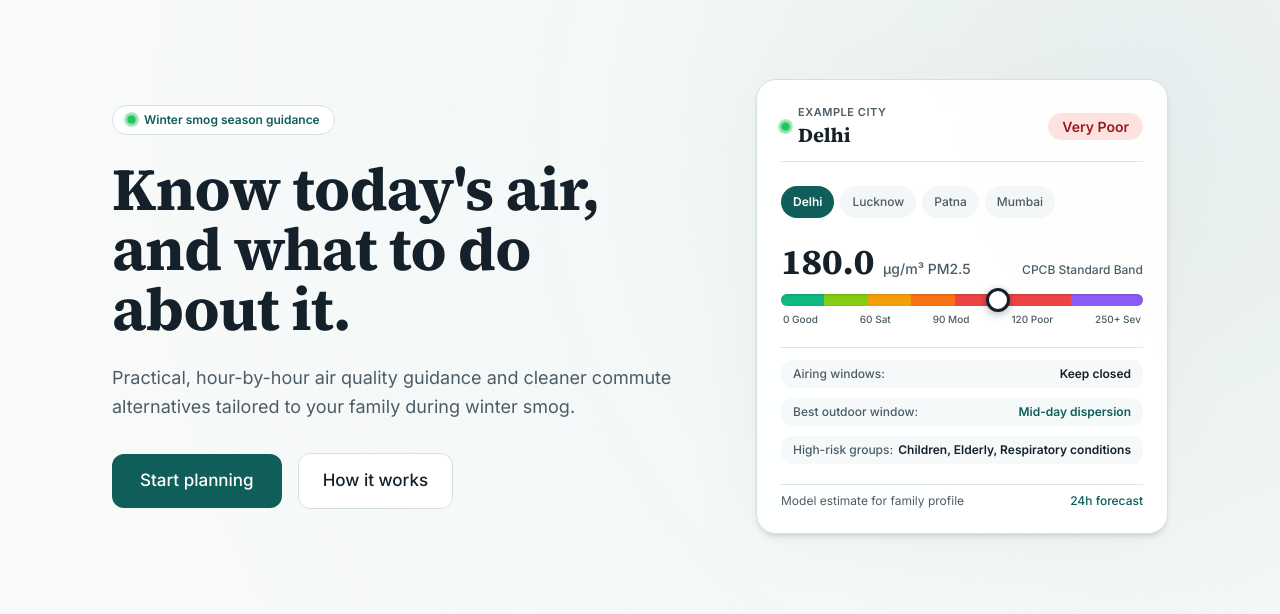
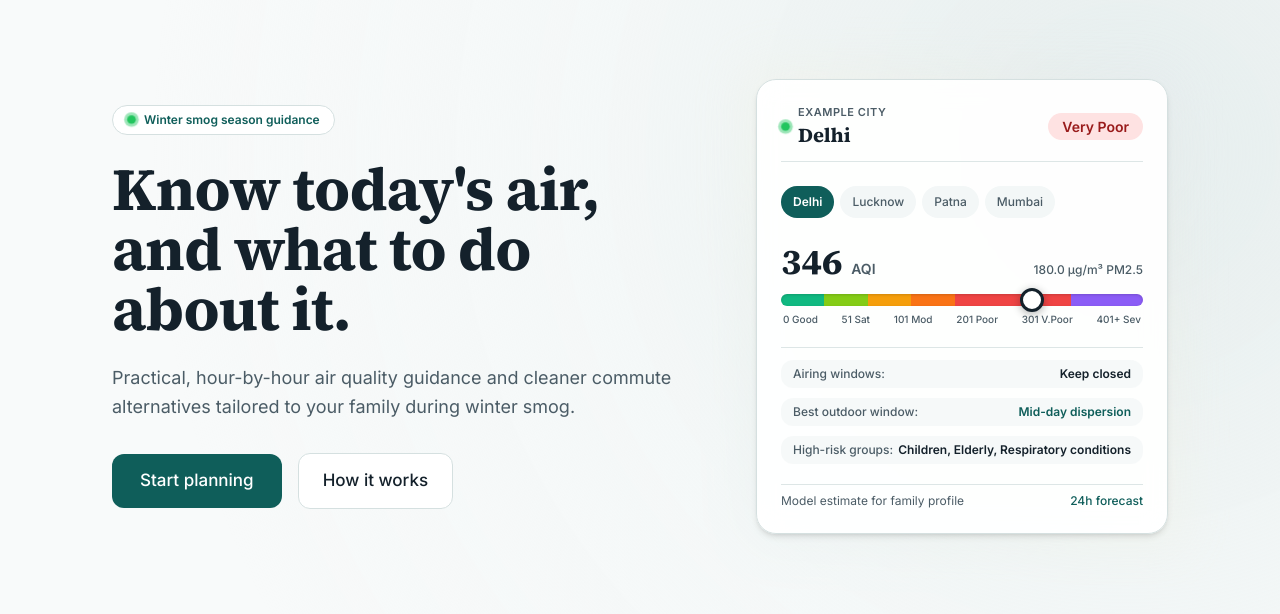
Before and after one commit to anshumansingh0408-hub/aqi, a Flask app: page / in a window 1280 px wide. Shown: the part 82-696 px from the top of the page. Run offline with Flask 3, Linux system fonts and the light colour scheme; some libraries are stand-ins or nearby versions.

Commit message:
feat(ui): display AQI as primary air quality metric on landing page

```diff
--- a/static/js/landing.js
+++ b/static/js/landing.js
@@ -5,6 +5,16 @@
  */
 
 /* global api, loadSession, saveSession, formatHour, BAND_CLASSES */
+
+function pm25ToAqi(pm25) {
+  if (typeof pm25 !== "number" || isNaN(pm25) || pm25 < 0) return 0;
+  if (pm25 <= 30) return Math.round((50 / 30) * pm25);
+  if (pm25 <= 60) return Math.round(50 + (50 / 30) * (pm25 - 30));
+  if (pm25 <= 90) return Math.round(100 + (100 / 30) * (pm25 - 60));
+  if (pm25 <= 120) return Math.round(200 + (100 / 30) * (pm25 - 90));
+  if (pm25 <= 250) return Math.round(300 + (100 / 130) * (pm25 - 120));
+  return Math.min(500, Math.round(400 + (100 / 130) * (pm25 - 250)));
+}
 
 document.addEventListener("DOMContentLoaded", async () => {
   const cardEl = document.getElementById("landing-example-card");
@@ -34,8 +44,12 @@ document.addEventListener("DOMContentLoaded", async () => {
       const nameEl = document.getElementById("example-city-name");
       if (nameEl) nameEl.textContent = cityName;
 
+      const aqi = pm25ToAqi(pm25);
       const pm25El = document.getElementById("example-pm25-val");
-      if (pm25El) pm25El.textContent = pm25.toFixed(1);
+      if (pm25El) pm25El.textContent = String(aqi);
+
+      const subEl = document.getElementById("example-pm25-sub");
+      if (subEl) subEl.textContent = `${pm25.toFixed(1)} µg/m³ PM2.5`;
 
       const bandChip = document.getElementById("example-band-chip");
       if (bandChip) {
@@ -51,7 +65,7 @@ document.addEventListener("DOMContentLoaded", async () => {
 
       const pointerEl = document.getElementById("example-spectrum-pointer");
       if (pointerEl) {
-        const pct = Math.min(Math.max((pm25 / 300) * 100, 3), 97);
+        const pct = Math.min(Math.max((aqi / 500) * 100, 3), 97);
         pointerEl.style.left = `${pct}%`;
       }
     });
@@ -101,11 +115,15 @@ document.addEventListener("DOMContentLoaded", async () => {
 
   const pm25El = document.getElementById("example-pm25-val");
   if (pm25El && typeof reading.pm25 === "number") {
-    pm25El.textContent = reading.pm25.toFixed(1);
+    const aqi = advice.air?.aqi ?? pm25ToAqi(reading.pm25);
+    pm25El.textContent = String(aqi);
+
+    const subEl = document.getElementById("example-pm25-sub");
+    if (subEl) subEl.textContent = `${reading.pm25.toFixed(1)} µg/m³ PM2.5`;
 
     const pointerEl = document.getElementById("example-spectrum-pointer");
     if (pointerEl) {
-      const pct = Math.min(Math.max((reading.pm25 / 300) * 100, 3), 97);
+      const pct = Math.min(Math.max((aqi / 500) * 100, 3), 97);
       pointerEl.style.left = `${pct}%`;
     }
   }
--- a/templates/landing.html
+++ b/templates/landing.html
@@ -84,28 +84,29 @@
             </button>
           </div>
 
-          <!-- PM2.5 metric & spectrum visualizer -->
+          <!-- AQI metric & spectrum visualizer -->
           <div class="space-y-3 pt-1">
             <div class="flex items-baseline justify-between">
               <div>
-                <span class="text-4xl font-serif font-bold text-ink" id="example-pm25-val">180.0</span>
-                <span class="text-sm font-medium text-muted ml-1">µg/m³ PM2.5</span>
+                <span class="text-4xl font-serif font-bold text-ink" id="example-pm25-val">346</span>
+                <span class="text-sm font-semibold text-muted ml-1">AQI</span>
               </div>
-              <span class="text-xs font-medium text-muted">CPCB Standard Band</span>
+              <span id="example-pm25-sub" class="text-xs font-medium text-muted">180.0 µg/m³ PM2.5</span>
             </div>
 
             <!-- Visual spectrum track (Apple Weather capsule) -->
             <div>
-              <div class="spectrum-track" role="meter" aria-label="PM2.5 Spectrum" aria-valuenow="180" aria-valuemin="0"
-                aria-valuemax="300">
-                <div class="spectrum-pointer" id="example-spectrum-pointer" style="left: 68%;"></div>
+              <div class="spectrum-track" role="meter" aria-label="Air Quality Index Spectrum" aria-valuenow="346" aria-valuemin="0"
+                aria-valuemax="500">
+                <div class="spectrum-pointer" id="example-spectrum-pointer" style="left: 69%;"></div>
               </div>
               <div class="flex justify-between text-[10px] text-muted font-medium mt-1.5 px-0.5">
                 <span>0 Good</span>
-                <span>60 Sat</span>
-                <span>90 Mod</span>
-                <span>120 Poor</span>
-                <span>250+ Sev</span>
+                <span>51 Sat</span>
+                <span>101 Mod</span>
+                <span>201 Poor</span>
+                <span>301 V.Poor</span>
+                <span>401+ Sev</span>
               </div>
             </div>
           </div>
```
